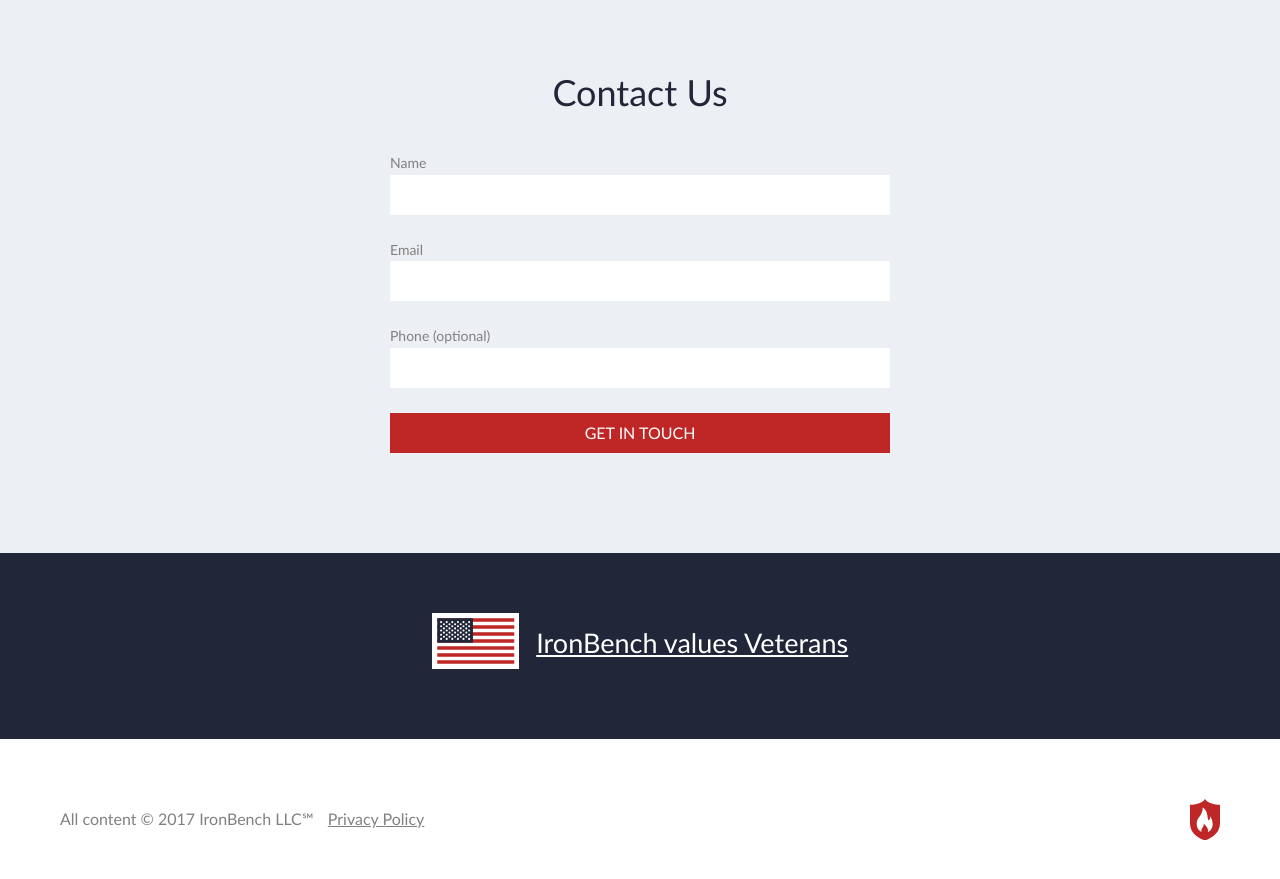
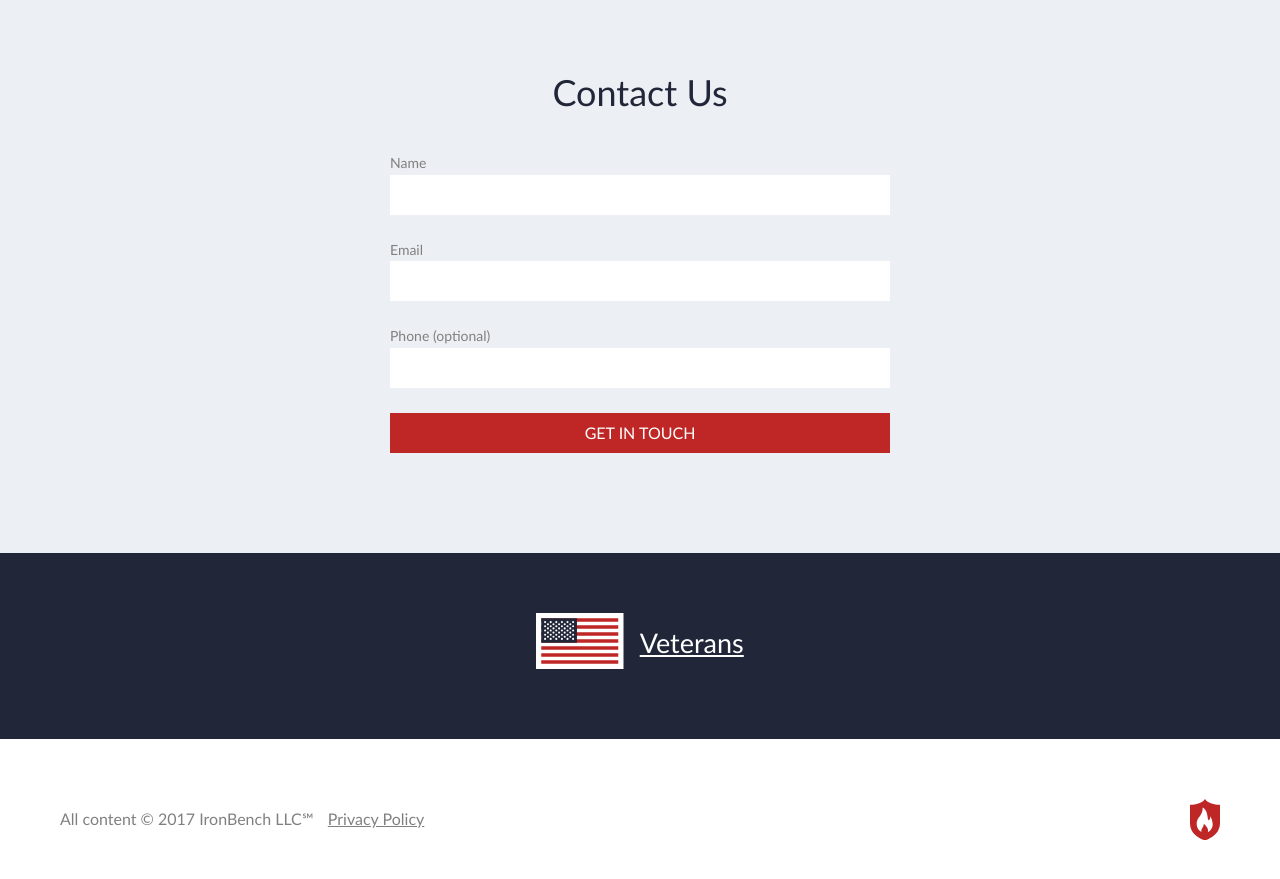
Before and after one commit to ironbench/ironbench.github.io, a Jekyll site: the page built from index.html, in a window 1280 px wide and 900 px high, scrolled down 4907 px. Shown: the top 879 px of the window. Built offline with Jekyll 4.4.1, drawn with Linux system fonts in a browser that asks for light colours.

Commit message:
Simplified Veterans Link Label

```diff
--- a/index.html
+++ b/index.html
@@ -52,6 +52,6 @@
 <div class="home-callout">
   <div class="wrapper">
     {% include flag.svg %}
-    <a class="home-callout__link" href="/veterans">IronBench values Veterans</a>
+    <a class="home-callout__link" href="/veterans">Veterans</a>
   </div>
 </div>
```
